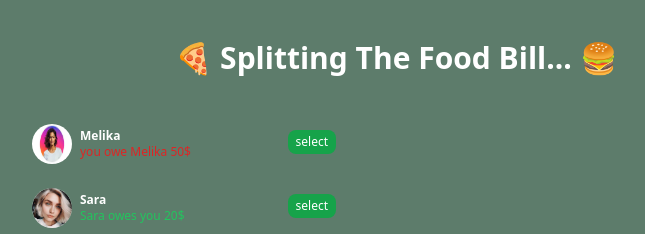
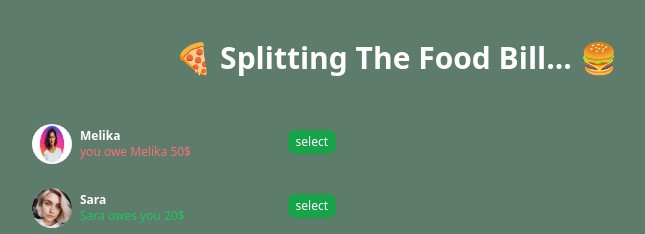
Before and after one commit to zahra-hjri/eat-split, a React (Vite) app: page / in a window 1280 px wide. Shown: the top 234 px of the page, without its empty margins (244-889 px from the left). Built offline with nearby package versions, Linux system fonts and the light colour scheme.

Commit message:
fix key prop and change style in Friend

```diff
--- a/src/App.jsx
+++ b/src/App.jsx
@@ -64,6 +64,7 @@
               selectedFriend={selectedFriend}
               setSelectedFriend={setSelectedFriend}
               onSplitBill={handleSplitBill}
+              key={selectedFriend.id}
             />
           )}
         </div>
--- a/src/components/Friend/Friend.jsx
+++ b/src/components/Friend/Friend.jsx
@@ -27,7 +27,7 @@
             </span>
           )}
           {friend.balance < 0 && (
-            <span className="text-red-600">
+            <span className="text-red-400">
               you owe {friend.name} {Math.abs(friend.balance)}$
             </span>
           )}
```
